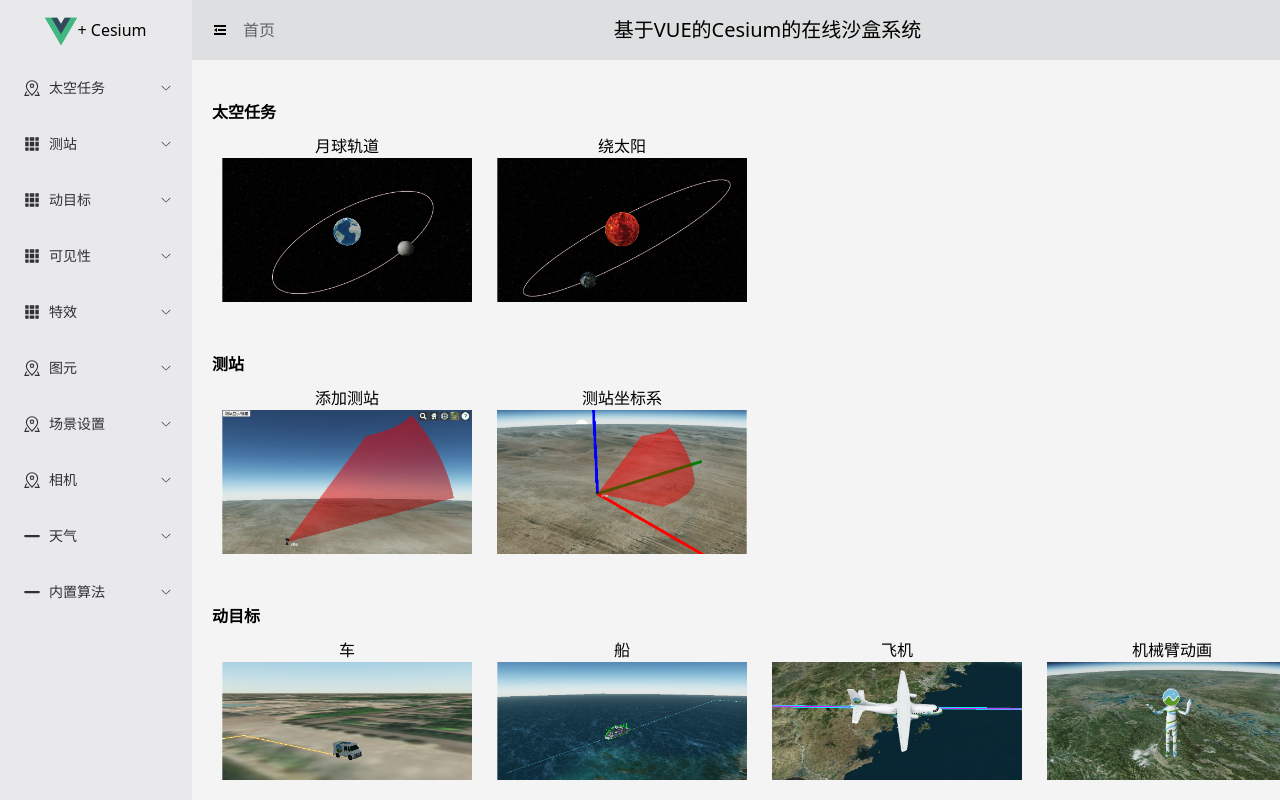
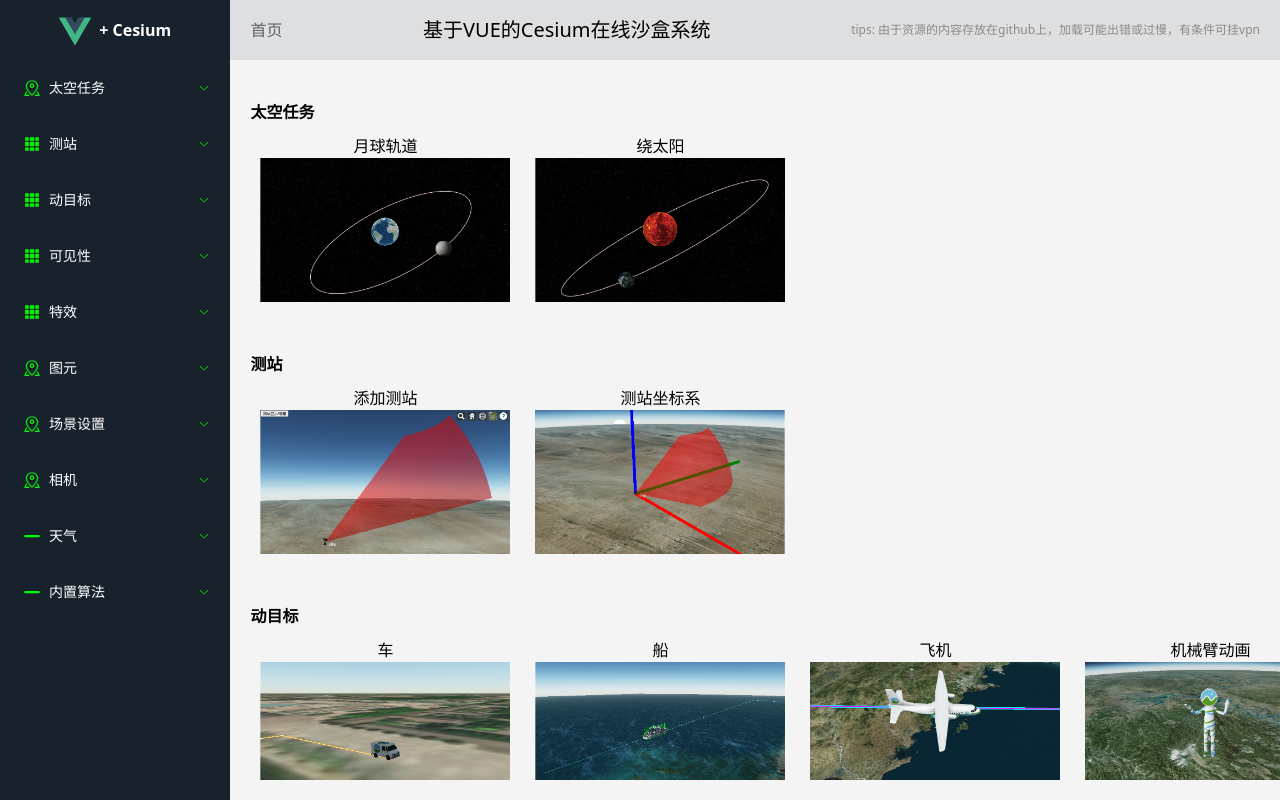
Before and after one commit to JinLinC0/Project-CesiumFrame, a Vue app: page / in a window 1280 px wide. Built offline with nearby package versions, Linux system fonts and the light colour scheme.

Commit message:
update：左侧菜单栏的样式修改

```diff
--- a/src/components/AsideMenuBar.vue
+++ b/src/components/AsideMenuBar.vue
@@ -8,111 +8,161 @@
                 </a>
                 <el-sub-menu index="1">
                     <template #title>
-                        <el-icon><MapLocation /></el-icon>
+                        <el-icon>
+                            <MapLocation />
+                        </el-icon>
                         <span>太空任务</span>
                     </template>
-                    <el-menu-item v-for="item in elementSpaceMissions" :key="item.id" :index="item.title" @click="goAnchor(item.title)">
-                        <el-icon><View /></el-icon>
-                        <span>{{item.title}}</span>
+                    <el-menu-item v-for="item in elementSpaceMissions" :key="item.id" :index="item.title"
+                        @click="goAnchor(item.title)">
+                        <el-icon>
+                            <View />
+                        </el-icon>
+                        <span>{{ item.title }}</span>
                     </el-menu-item>
                 </el-sub-menu>
 
                 <el-sub-menu index="6">
                     <template #title>
-                        <el-icon><Grid /></el-icon>
+                        <el-icon>
+                            <Grid />
+                        </el-icon>
                         <span>测站</span>
                     </template>
-                    <el-menu-item v-for="item in elementStation" :key="item.id" :index="item.title" @click="goAnchor(item.title)">
-                        <el-icon><View /></el-icon>
-                        <span>{{item.title}}</span>
+                    <el-menu-item v-for="item in elementStation" :key="item.id" :index="item.title"
+                        @click="goAnchor(item.title)">
+                        <el-icon>
+                            <View />
+                        </el-icon>
+                        <span>{{ item.title }}</span>
                     </el-menu-item>
                 </el-sub-menu>
 
                 <el-sub-menu index="7">
                     <template #title>
-                        <el-icon><Grid /></el-icon>
+                        <el-icon>
+                            <Grid />
+                        </el-icon>
                         <span>动目标</span>
                     </template>
-                    <el-menu-item v-for="item in elementMoving" :key="item.id" :index="item.title" @click="goAnchor(item.title)">
-                        <el-icon><View /></el-icon>
-                        <span>{{item.title}}</span>
+                    <el-menu-item v-for="item in elementMoving" :key="item.id" :index="item.title"
+                        @click="goAnchor(item.title)">
+                        <el-icon>
+                            <View />
+                        </el-icon>
+                        <span>{{ item.title }}</span>
                     </el-menu-item>
                 </el-sub-menu>
 
                 <el-sub-menu index="8">
                     <template #title>
-                        <el-icon><Grid /></el-icon>
+                        <el-icon>
+                            <Grid />
+                        </el-icon>
                         <span>可见性</span>
                     </template>
-                    <el-menu-item v-for="item in elementVisible" :key="item.id" :index="item.title" @click="goAnchor(item.title)">
-                        <el-icon><View /></el-icon>
-                        <span>{{item.title}}</span>
+                    <el-menu-item v-for="item in elementVisible" :key="item.id" :index="item.title"
+                        @click="goAnchor(item.title)">
+                        <el-icon>
+                            <View />
+                        </el-icon>
+                        <span>{{ item.title }}</span>
                     </el-menu-item>
                 </el-sub-menu>
 
                 <el-sub-menu index="9">
                     <template #title>
-                        <el-icon><Grid /></el-icon>
+                        <el-icon>
+                            <Grid />
+                        </el-icon>
                         <span>特效</span>
                     </template>
-                    <el-menu-item v-for="item in elementSpecialEffect" :key="item.id" :index="item.title" @click="goAnchor(item.title)">
-                        <el-icon><View /></el-icon>
-                        <span>{{item.title}}</span>
+                    <el-menu-item v-for="item in elementSpecialEffect" :key="item.id" :index="item.title"
+                        @click="goAnchor(item.title)">
+                        <el-icon>
+                            <View />
+                        </el-icon>
+                        <span>{{ item.title }}</span>
                     </el-menu-item>
                 </el-sub-menu>
 
                 <el-sub-menu index="10">
                     <template #title>
-                        <el-icon><MapLocation /></el-icon>
+                        <el-icon>
+                            <MapLocation />
+                        </el-icon>
                         <span>图元</span>
                     </template>
-                    <el-menu-item v-for="item in elementGraphic" :key="item.id" :index="item.title" @click="goAnchor(item.title)">
-                        <el-icon><View /></el-icon>
-                        <span>{{item.title}}</span>
+                    <el-menu-item v-for="item in elementGraphic" :key="item.id" :index="item.title"
+                        @click="goAnchor(item.title)">
+                        <el-icon>
+                            <View />
+                        </el-icon>
+                        <span>{{ item.title }}</span>
                     </el-menu-item>
                 </el-sub-menu>
 
                 <el-sub-menu index="13">
                     <template #title>
-                        <el-icon><MapLocation /></el-icon>
+                        <el-icon>
+                            <MapLocation />
+                        </el-icon>
                         <span>场景设置</span>
                     </template>
-                    <el-menu-item v-for="item in elementSceneSet" :key="item.id" :index="item.title" @click="goAnchor(item.title)">
-                        <el-icon><View /></el-icon>
-                        <span>{{item.title}}</span>
+                    <el-menu-item v-for="item in elementSceneSet" :key="item.id" :index="item.title"
+                        @click="goAnchor(item.title)">
+                        <el-icon>
+                            <View />
+                        </el-icon>
+                        <span>{{ item.title }}</span>
                     </el-menu-item>
                 </el-sub-menu>
 
                 <el-sub-menu index="14">
                     <template #title>
-                        <el-icon><MapLocation /></el-icon>
+                        <el-icon>
+                            <MapLocation />
+                        </el-icon>
                         <span>相机</span>
                     </template>
-                    <el-menu-item v-for="item in elementCamera" :key="item.id" :index="item.title" @click="goAnchor(item.title)">
-                        <el-icon><View /></el-icon>
-                        <span>{{item.title}}</span>
+                    <el-menu-item v-for="item in elementCamera" :key="item.id" :index="item.title"
+                        @click="goAnchor(item.title)">
+                        <el-icon>
+                            <View />
+                        </el-icon>
+                        <span>{{ item.title }}</span>
                     </el-menu-item>
                 </el-sub-menu>
 
                 <el-sub-menu index="15">
                     <template #title>
-                        <el-icon><SemiSelect /></el-icon>
+                        <el-icon>
+                            <SemiSelect />
+                        </el-icon>
                         <span>天气</span>
                     </template>
-                    <el-menu-item v-for="item in elementWeather" :key="item.id" :index="item.title" @click="goAnchor(item.title)">
-                        <el-icon><View /></el-icon>
-                        <span>{{item.title}}</span>
+                    <el-menu-item v-for="item in elementWeather" :key="item.id" :index="item.title"
+                        @click="goAnchor(item.title)">
+                        <el-icon>
+                            <View />
+                        </el-icon>
+                        <span>{{ item.title }}</span>
                     </el-menu-item>
                 </el-sub-menu>
 
                 <el-sub-menu index="18">
                     <template #title>
-                        <el-icon><SemiSelect /></el-icon>
+                        <el-icon>
+                            <SemiSelect />
+                        </el-icon>
                         <span>内置算法</span>
                     </template>
-                    <el-menu-item v-for="item in elementAlgorithm" :key="item.id" :index="item.title" @click="goAnchor(item.title)">
-                        <el-icon><View /></el-icon>
-                        <span>{{item.title}}</span>
+                    <el-menu-item v-for="item in elementAlgorithm" :key="item.id" :index="item.title"
+                        @click="goAnchor(item.title)">
+                        <el-icon>
+                            <View />
+                        </el-icon>
+                        <span>{{ item.title }}</span>
                     </el-menu-item>
                 </el-sub-menu>
 
@@ -150,7 +200,7 @@ elementAlgorithm.value = elementAlgorithmMap;
 
 const props = defineProps({
     isCollapse: {
-      type: Boolean,
+        type: Boolean,
     }
 });
 
@@ -164,32 +214,120 @@ function goAnchor(title) {
 </script>
 
 <style lang="scss" scoped>
-.el-aside{
-    background-color: #e9e9eb;
+// 定义变量
+$aside-bg-color: rgb(24.4, 33.8, 43.5);
+$menu-bg-color: $aside-bg-color;
+$logo-height: 60px;
+$logo-img-size: 32px;
+$collapsed-width: 60px;
+
+.el-aside {
+    background-color: $aside-bg-color;
     height: 100vh;
-    width: 15%;
+    width: 18%;
+
+    // 滚动条样式
+    .el-scrollbar {
+        height: 100%;
+
+        .el-menu {
+            background-color: $menu-bg-color;
+            width: 100%;
+            border-right: none;
+
+            // 折叠状态
+            &.el-menu--collapse {
+                width: $collapsed-width;
+
+                h1 {
+                    display: none;
+                }
+            }
+
+            // 子菜单和菜单项通用样式
+            .el-sub-menu {
+                :deep(.el-sub-menu__title) {
+                    span {
+                        color: #fff;
+                    }
+                    .el-icon {
+                        color: #00ff00;
+                    }
+                }
+            }
+
+            .el-menu-item {
+                color: rgba(255, 255, 255, 0.7);
+
+                &:hover {
+                    color: #fff;
+                    background-color: rgba(255, 255, 255, 0.1);
+                }
+
+                // 图标样式
+                .el-icon {
+                    margin-right: 8px;
+                    font-size: 18px;
+                }
+            }
+
+            // 激活菜单项样式
+            .el-menu-item.is-active {
+                color: #fff;
+                background-color: rgba(24, 144, 255, 0.2);
+            }
+        }
+    }
 }
-.el-menu{
-    background-color: #e9e9eb;
-    width: 100%;
-    border-right: none;
-    &.el-menu--collapse{
-        width: 60px;
-        & h1{
+
+// Logo 样式
+.logo {
+    display: flex;
+    justify-content: center;
+    align-items: center;
+    height: $logo-height;
+    text-decoration: none;
+    color: white;
+    padding: 0 16px;
+
+    img {
+        width: $logo-img-size;
+        height: $logo-img-size;
+        transition: all 0.3s;
+    }
+
+    h1 {
+        margin-left: 8px;
+        font-size: 16px;
+        font-weight: 600;
+        white-space: nowrap;
+        transition: all 0.3s;
+    }
+
+    // 折叠状态下的logo样式
+    .el-menu--collapse & {
+        padding: 0;
+
+        h1 {
             display: none;
         }
     }
 }
-.logo{
-    display: flex;
-    justify-content: center;
-    align-items: center;
-    text-decoration: none;
-    color: black;
-    height: 60px;
-    img{
-        width: 32px;
-        height: 32px;
+
+// 响应式调整（可选）
+@media (max-width: 1200px) {
+    .el-aside {
+        width: 20%;
+    }
+}
+
+@media (max-width: 992px) {
+    .el-aside {
+        width: $collapsed-width;
+
+        .logo h1 {
+            display: none;
+        }
     }
 }
 </style>
--- a/src/components/HeaderMenuBar.vue
+++ b/src/components/HeaderMenuBar.vue
@@ -1,17 +1,18 @@
 <template>
-    <el-header>
-        <el-icon @click="toggleCollapse">
+    <el-header style="display: flex; align-items: center;">
+        <!-- <el-icon @click="toggleCollapse">
             <Expand v-show="isCollapse" />
             <Fold v-show="!isCollapse" />
-        </el-icon>
-
+        </el-icon> -->
         <el-breadcrumb separator="/">
             <el-breadcrumb-item :to="{ path: '/' }" class="text-base">首页</el-breadcrumb-item>
         </el-breadcrumb>
 
-        <div style="margin: auto;">
-            <span style="font-size: 20px;">基于VUE的Cesium的在线沙盒系统</span>
+        <div style="flex: 1; text-align: center;">
+            <span style="font-size: 20px;">基于VUE的Cesium在线沙盒系统</span>
         </div>
+
+        <span class="text-xs" style="color: #8a8a8a">tips: 由于资源的内容存放在github上，加载可能出错或过慢，有条件可挂vpn</span>
     </el-header>
 </template>
 
@@ -23,7 +24,7 @@ import { UploadFilled } from '@element-plus/icons-vue';
 
 const props = defineProps({
     isCollapse: {
-      type: Boolean,
+        type: Boolean,
     }
 });
 const emit = defineEmits(['update:isCollapse']);
@@ -43,13 +44,13 @@ const toggleCollapse = () => {
 };
 
 // 打开添加案例对话框
-function showAddCaseDialog(){
+function showAddCaseDialog() {
     dialogVisible.value = true;
     caseName.value = '';
 }
 
 // 添加案例函数
-function addCase(){
+function addCase() {
     const newCase = {
         title: caseName.value,
         pngUrl: imageUrl.value
@@ -59,11 +60,12 @@ function addCase(){
 </script>
 
 <style lang="scss" scoped>
-.el-header{
+.el-header {
     display: flex;
     align-items: center;
     background-color: #dedfe0;
-    .el-icon{
+
+    .el-icon {
         margin-right: 15px;
     }
 }
```
